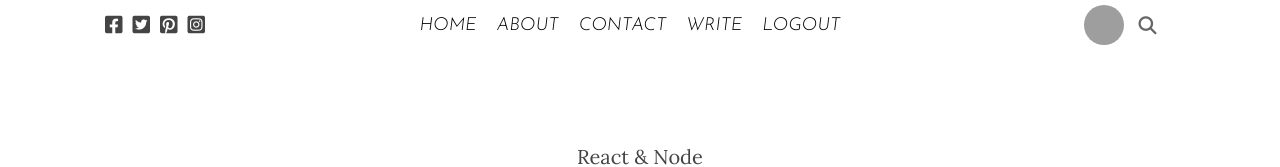
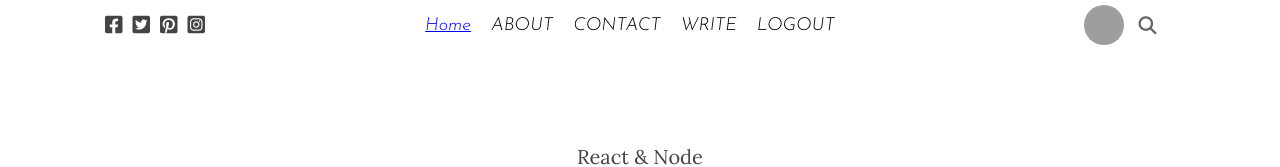
Before and after one commit to Zobeir-Rigi/my-blog, a React (Create React App) app: page / in a window 1280 px wide. Shown: the top 167 px of the page. Built offline with nearby package versions, Linux system fonts and the light colour scheme; grey boxes are pictures that could not be loaded.

Commit message:
a global className for Link

```diff
--- a/public/index.html
+++ b/public/index.html
@@ -21,6 +21,13 @@
     -->
     <link rel="manifest" href="%PUBLIC_URL%/manifest.json" />
 
+    <style>
+      .link {
+        text-decoration: none;
+        color: inherit;
+      }
+    </style>
+
     <title>My Blog</title>
   </head>
   <style>
--- a/src/comp/TopBar.jsx
+++ b/src/comp/TopBar.jsx
@@ -1,3 +1,4 @@
+import { Link } from "react-router-dom";
 import "../styles/TopBar.css";
 import React from "react";
 
@@ -12,7 +13,11 @@ const TopBar = () => {
       </div>
       <div className="topCenter">
         <ul className="topList">
-          <li className="topListItem">HOME</li>
+          <li className="topListItem">
+            <Link to="/" >
+              Home
+            </Link>
+          </li>
           <li className="topListItem">ABOUT</li>
           <li className="topListItem">CONTACT</li>
           <li className="topListItem">WRITE</li>
@@ -21,7 +26,8 @@ const TopBar = () => {
       </div>
       <div className="topRight">
         <img
-          className="topImg" alt="profileImg"
+          className="topImg"
+          alt="profileImg"
           src="https://live.staticflickr.com/65535/52399136398_35c64ec6ba_h.jpg"
         />
         <i className=" topSearchIcon fa-solid fa-magnifying-glass"></i>{" "}
```
